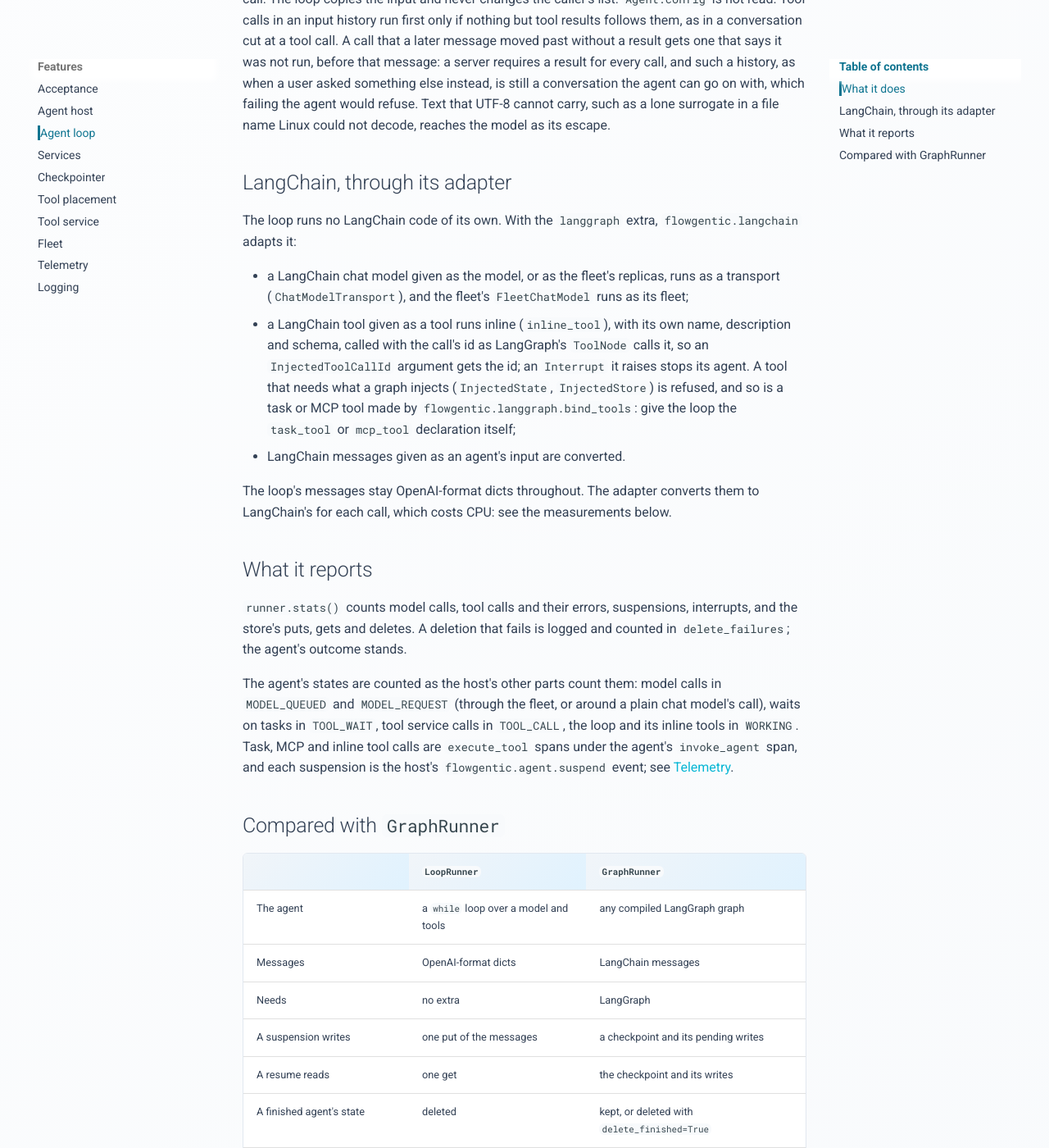
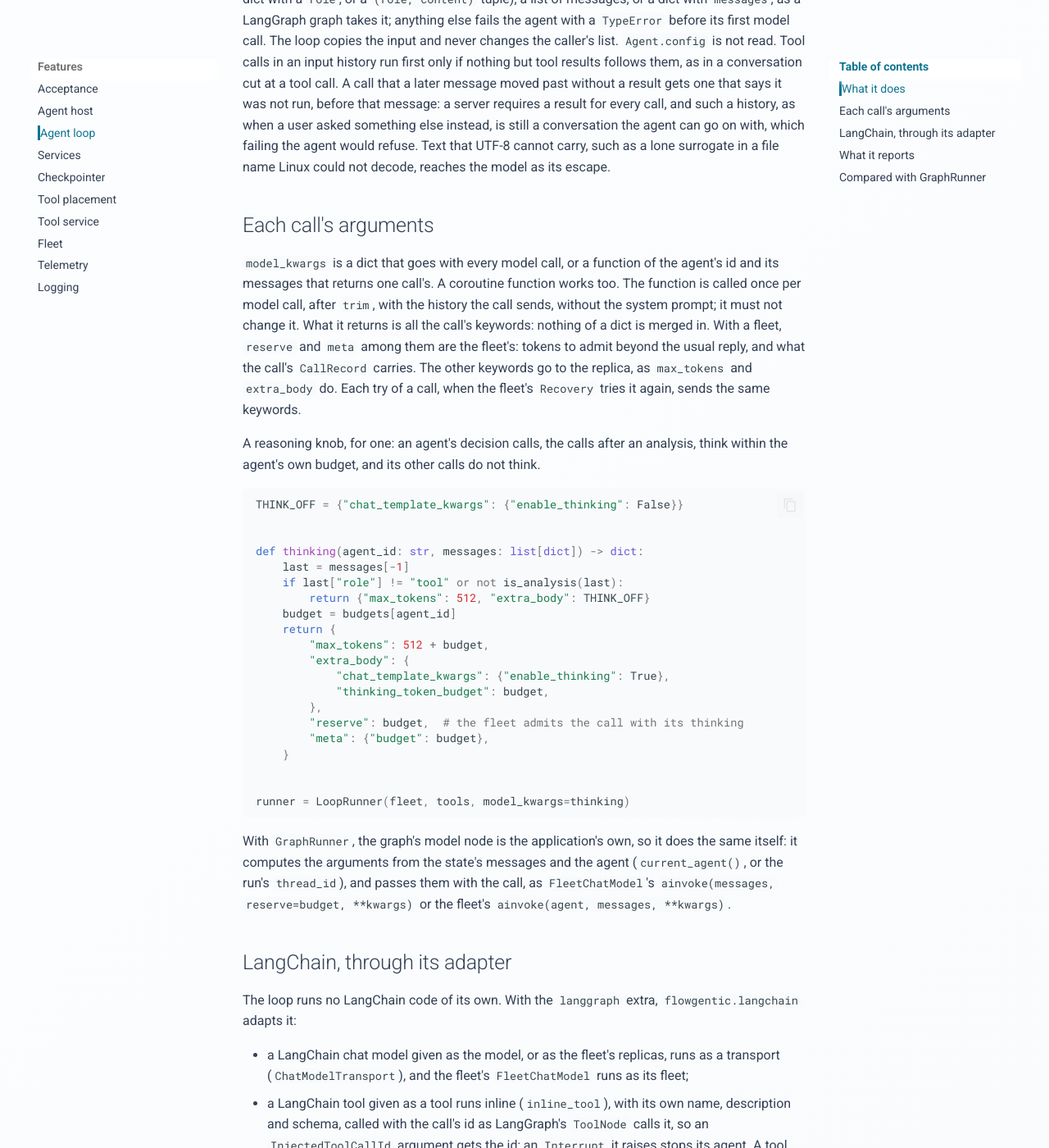
Before and after one commit to stride-research/flowgentic, an MkDocs documentation site: the page built from docs/features/agent-loop.md, in a window 1280 px wide and 1400 px high, scrolled down 2974 px. Shown: the whole window at 82% size. Built offline with MkDocs 1.6.1 and Material for MkDocs 9.7.7, drawn with Linux system fonts in a browser that asks for light colours; comment, search, counter and statistics services are not loaded; some of the changed text lies outside the part shown.

Commit message:
Document the agent functions and each model call's own arguments

````diff
--- a/docs/features/agent-loop.md
+++ b/docs/features/agent-loop.md
@@ -52,9 +52,11 @@ on a laptop.
 - **It calls the model through the fleet**, which routes and admits each call
   by agent, or through a transport, such as `HTTPTransport`; see
   [Fleet](fleet.md#replicas-are-transports). Each call sends the tools' JSON
-  schemas, built once, and `model_kwargs`, such as `max_tokens`.
-  `system_prompt` goes first in every call; it is not part of the agent's
-  history. Each model call is a GenAI `chat` span with its usage.
+  schemas, built once, and `model_kwargs`, such as `max_tokens`, or the
+  call's own, from a function: see [each call's
+  arguments](#each-calls-arguments). `system_prompt` goes first in every
+  call; it is not part of the agent's history. Each model call is a GenAI
+  `chat` span with its usage.
 - **Its tools' schemas come from pydantic**: a task or MCP tool's
   `args_schema`, or the function's signature and type hints. An inline tool is
   a plain function, `async` or not; one with `name`, `description` and
@@ -73,7 +75,9 @@ on a laptop.
   tools run in the agent's process. The results go back to the model in the
   order of the calls, their text as written, not escaped to ASCII. Each call
   is an `execute_tool` span, an inline tool's too (`flowgentic.tool.kind`
-  `inline`), with status ERROR and its exception when the tool raised. A task's
+  `inline`), with status ERROR and its exception when the tool raised. An
+  inline tool reads the agent it runs for with `flowgentic.host.current_agent()`,
+  sync or async. A task's
   [decision record](tools.md#the-decision-record) commits at the reply that
   asked for it, through a fleet or a transport alone. A task tool the runtime
   cannot run, such as one naming a backend the session lacks, is refused when
@@ -146,6 +150,52 @@ is still a conversation the agent can go on with, which failing the agent
 would refuse. Text that UTF-8 cannot carry, such as a lone surrogate in a
 file name Linux could not decode, reaches the model as its escape.
 
+## Each call's arguments
+
+`model_kwargs` is a dict that goes with every model call, or a function of the
+agent's id and its messages that returns one call's. A coroutine function
+works too. The function is called once per model call, after `trim`, with the
+history the call sends, without the system prompt; it must not change it.
+What it returns is all the call's keywords: nothing of a dict is merged in.
+With a fleet, `reserve` and `meta` among them are the fleet's: tokens to
+admit beyond the usual reply, and what the call's `CallRecord` carries. The
+other keywords go to the replica, as `max_tokens` and `extra_body` do. Each
+try of a call, when the fleet's `Recovery` tries it again, sends the same
+keywords.
+
+A reasoning knob, for one: an agent's decision calls, the calls after an
+analysis, think within the agent's own budget, and its other calls do not
+think.
+
+```python
+THINK_OFF = {"chat_template_kwargs": {"enable_thinking": False}}
+
+
+def thinking(agent_id: str, messages: list[dict]) -> dict:
+    last = messages[-1]
+    if last["role"] != "tool" or not is_analysis(last):
+        return {"max_tokens": 512, "extra_body": THINK_OFF}
+    budget = budgets[agent_id]
+    return {
+        "max_tokens": 512 + budget,
+        "extra_body": {
+            "chat_template_kwargs": {"enable_thinking": True},
+            "thinking_token_budget": budget,
+        },
+        "reserve": budget,  # the fleet admits the call with its thinking
+        "meta": {"budget": budget},
+    }
+
+
+runner = LoopRunner(fleet, tools, model_kwargs=thinking)
+```
+
+With `GraphRunner`, the graph's model node is the application's own, so it
+does the same itself: it computes the arguments from the state's messages and
+the agent (`current_agent()`, or the run's `thread_id`), and passes them with
+the call, as `FleetChatModel`'s `ainvoke(messages, reserve=budget, **kwargs)`
+or the fleet's `ainvoke(agent, messages, **kwargs)`.
+
 ## LangChain, through its adapter
 
 The loop runs no LangChain code of its own. With the `langgraph` extra,
@@ -195,6 +245,7 @@ suspension is the host's `flowgentic.agent.suspend` event; see
 | A limit | `max_model_calls`, over the whole run | `recursion_limit` per run, and as many resumes |
 | Tool errors | always returned to the model | as the graph's `ToolNode` handles them |
 | Structured answers | `response_format` | the graph's own |
+| Each model call's arguments | `model_kwargs`, a dict or a function | the graph's model node |
 | Human in the loop | an interrupt ends the agent | an interrupted agent can resume |
 | Streaming, middleware, subgraphs | no | LangGraph's |
 
````
Also changed, not shown: CHANGELOG.md (+16 -0 lines), docs/features/agent-host.md (+39 -0 lines).
